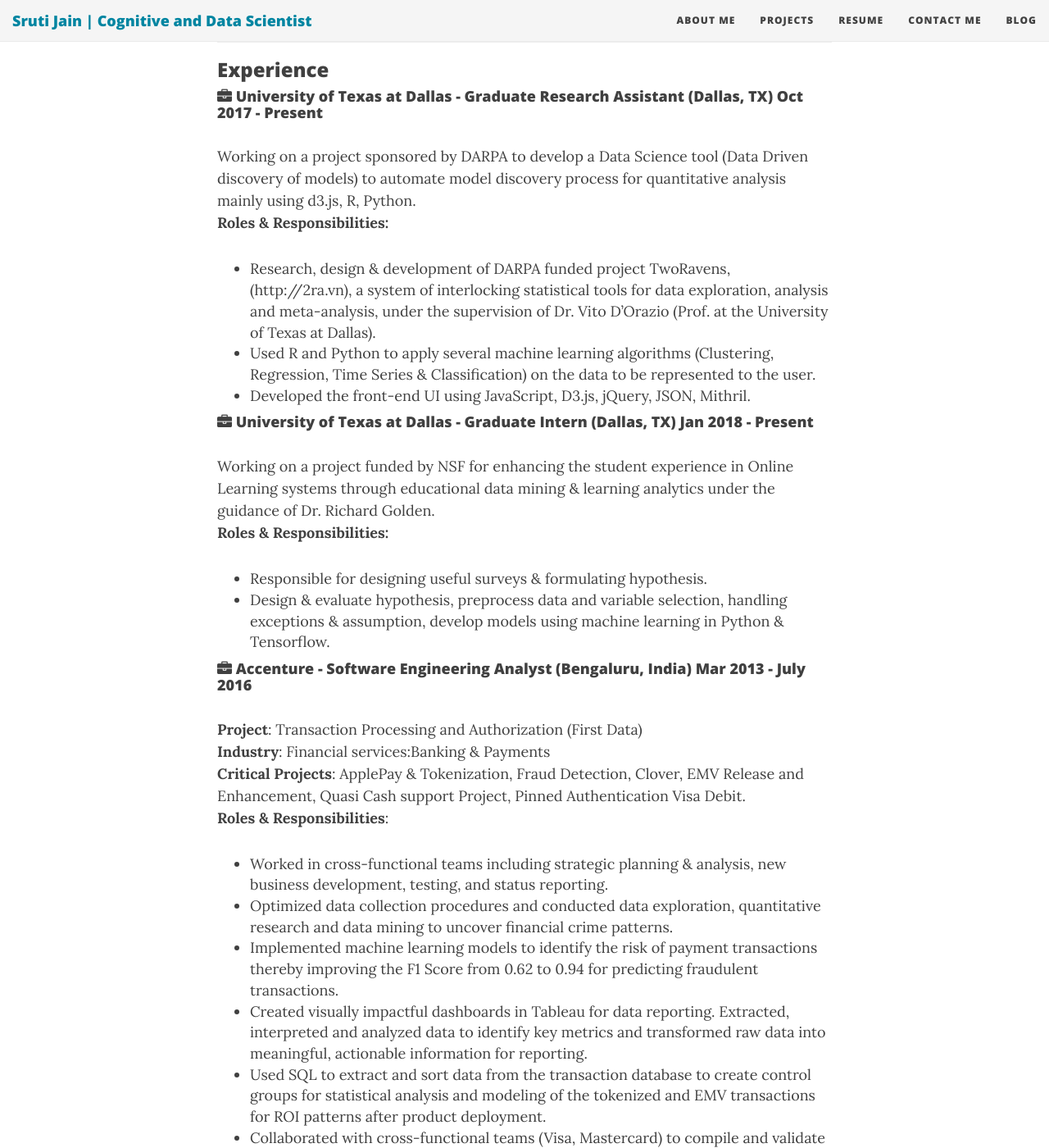
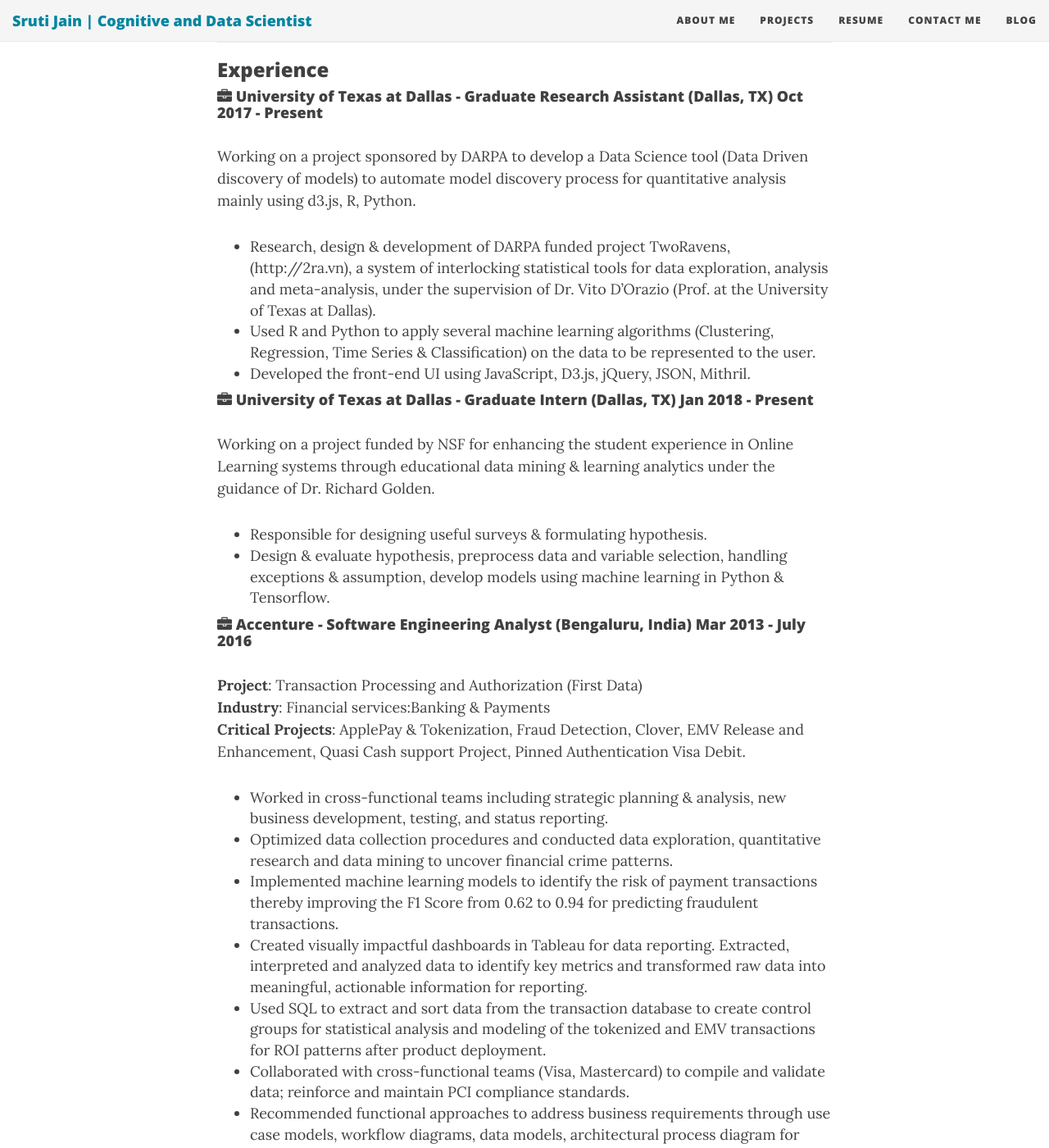
Before and after one commit to sruti-jain/sruti-jain.github.io, a Jekyll site: the page built from Resume.md, in a window 1280 px wide and 1400 px high, scrolled down 873 px. Shown: the whole window at 82% size. Built offline with Jekyll 4.4.1, drawn with Linux system fonts in a browser that asks for light colours; nearby versions of some CDN libraries; some of the changed text lies outside the part shown.

Commit message:
Update Resume.md

```diff
--- a/Resume.md
+++ b/Resume.md
@@ -40,7 +40,6 @@
 #### <span class="fa fa-briefcase about-icon"></span>  University of Texas at Dallas - Graduate Research Assistant          (Dallas, TX)   Oct 2017 - Present
 
 Working on a project sponsored by DARPA to develop a Data Science tool (Data Driven discovery of models) to automate model discovery process for quantitative analysis mainly using d3.js, R, Python.
-**Roles & Responsibilities:**
 
 - Research, design & development of DARPA funded project TwoRavens, (http://2ra.vn), a system of interlocking statistical tools for data exploration, analysis and meta-analysis, under the supervision of Dr. Vito D'Orazio (Prof. at the University of Texas at Dallas).
 - Used R and Python to apply several machine learning algorithms (Clustering, Regression, Time Series & Classification) on the data to be represented to the user.
@@ -50,7 +49,6 @@
 #### <span class="fa fa-briefcase about-icon"></span>  University of Texas at Dallas - Graduate Intern          (Dallas, TX)   Jan 2018 - Present
 
 Working on a project funded by NSF for enhancing the student experience in Online Learning systems through educational data mining & learning analytics under the guidance of Dr. Richard Golden.
-**Roles & Responsibilities:**
 
 - Responsible for designing useful surveys & formulating hypothesis.
 - Design & evaluate hypothesis, preprocess data and variable selection, handling exceptions & assumption, develop models using machine learning in Python & Tensorflow.
@@ -60,7 +58,6 @@
 **Project**: Transaction Processing and Authorization (First Data)
 **Industry**: Financial services:Banking & Payments
 **Critical Projects**: ApplePay & Tokenization, Fraud Detection, Clover, EMV Release and Enhancement, Quasi Cash support Project, Pinned Authentication Visa Debit.
-**Roles & Responsibilities**:
 
 - Worked in cross-functional teams including strategic planning & analysis, new business development, testing, and status reporting.
 - Optimized data collection procedures and conducted data exploration, quantitative research and data mining to uncover financial crime patterns.
@@ -74,7 +71,5 @@
 
 #### <span class="fa fa-briefcase about-icon"></span>  Emerson - Research & Development Intern          (Mumbai, India)   Jan 2012 - Apr2012
 
-Roles & Responsibilities:
-
 -  Formulated and implemented Data visualization charts for forecasting and inventory management using SAS 9.0 and SQL.
 -  Designed a device that reported readings of individual phase current and voltages of any circuit using micro-controllers and Java program.
```
